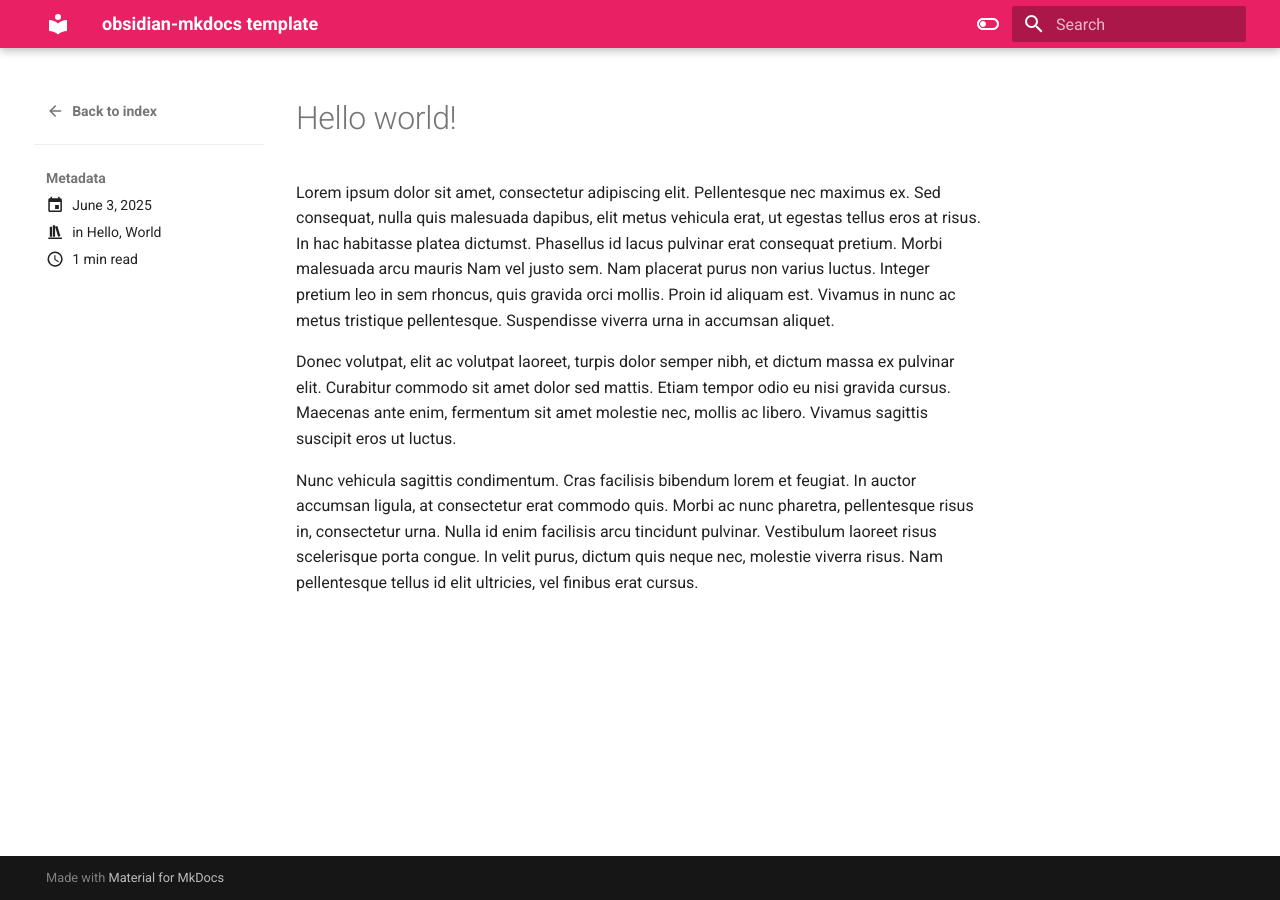
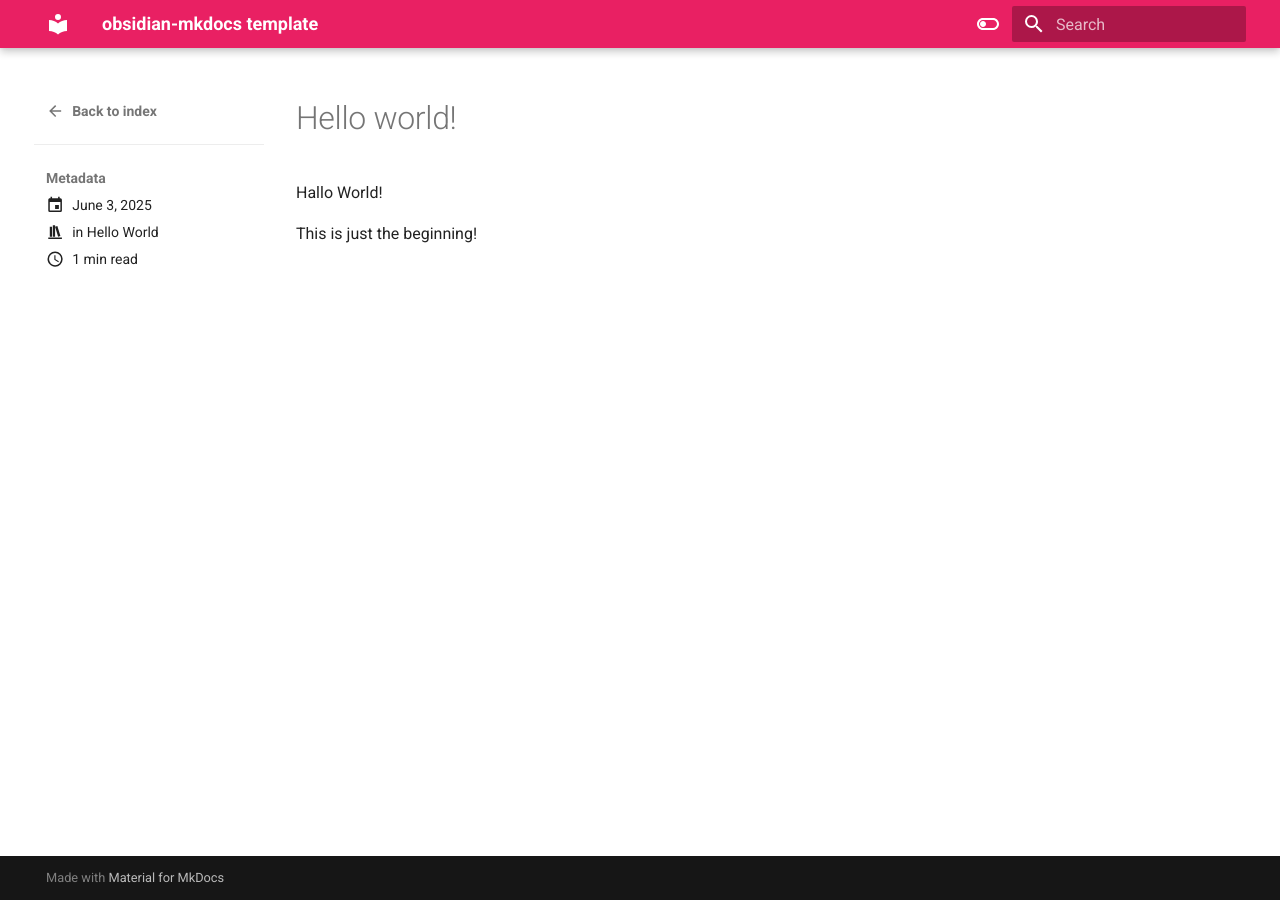
Before and after one commit to saidshamkhali/SED-NOTES, an MkDocs documentation site: the page built from docs/blog/posts/hello-world.md, in a window 1280 px wide. Built offline with MkDocs 1.6.1 and Material for MkDocs 9.7.7, drawn with Linux system fonts in a browser that asks for light colours.

Commit message:
chore: change hello world blog

```diff
--- a/docs/blog/posts/hello-world.md
+++ b/docs/blog/posts/hello-world.md
@@ -1,30 +1,13 @@
 ---
 date: 2025-06-03
 categories:
-  - Hello
-  - World
+  - Hello World
 ---
 
 # Hello world!
 
-Lorem ipsum dolor sit amet, consectetur adipiscing elit. Pellentesque nec
-maximus ex. Sed consequat, nulla quis malesuada dapibus, elit metus vehicula
-erat, ut egestas tellus eros at risus. In hac habitasse platea dictumst.
-Phasellus id lacus pulvinar erat consequat pretium. Morbi malesuada arcu mauris
-Nam vel justo sem. Nam placerat purus non varius luctus. Integer pretium leo in
-sem rhoncus, quis gravida orci mollis. Proin id aliquam est. Vivamus in nunc ac
-metus tristique pellentesque. Suspendisse viverra urna in accumsan aliquet.
+Hallo World!
 
 <!-- more -->
 
-Donec volutpat, elit ac volutpat laoreet, turpis dolor semper nibh, et dictum
-massa ex pulvinar elit. Curabitur commodo sit amet dolor sed mattis. Etiam
-tempor odio eu nisi gravida cursus. Maecenas ante enim, fermentum sit amet
-molestie nec, mollis ac libero. Vivamus sagittis suscipit eros ut luctus.
-
-Nunc vehicula sagittis condimentum. Cras facilisis bibendum lorem et feugiat.
-In auctor accumsan ligula, at consectetur erat commodo quis. Morbi ac nunc
-pharetra, pellentesque risus in, consectetur urna. Nulla id enim facilisis
-arcu tincidunt pulvinar. Vestibulum laoreet risus scelerisque porta congue.
-In velit purus, dictum quis neque nec, molestie viverra risus. Nam pellentesque
-tellus id elit ultricies, vel finibus erat cursus.
+This is just the beginning!
```
